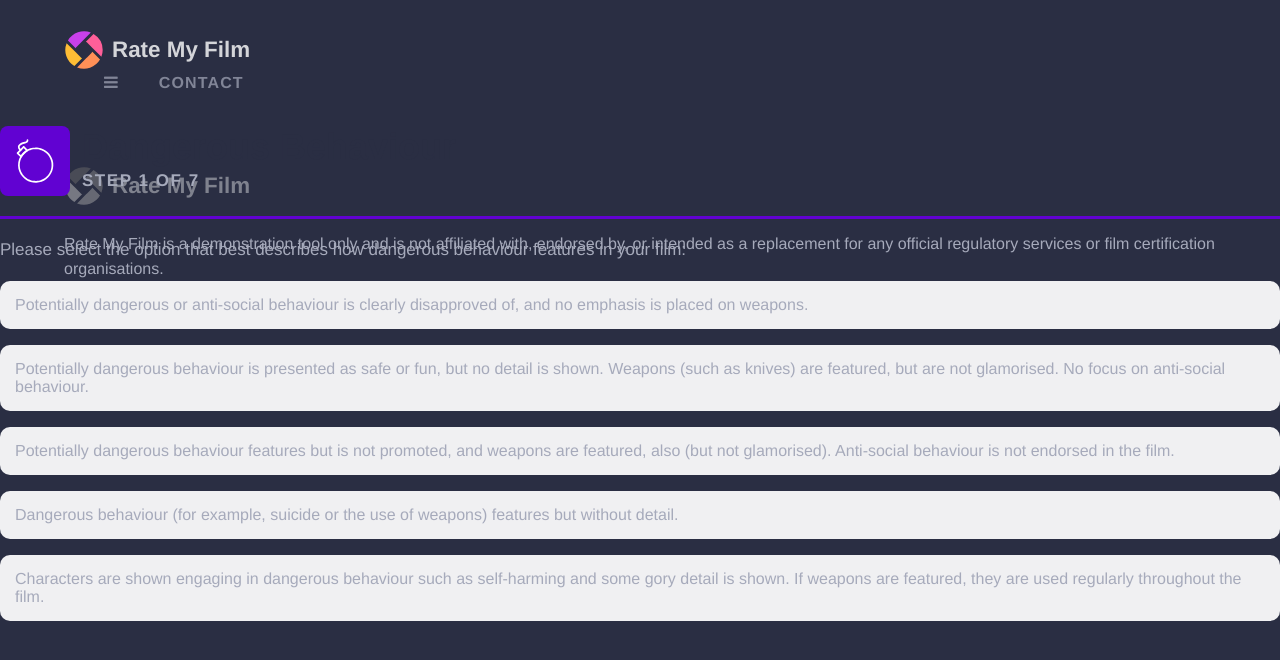
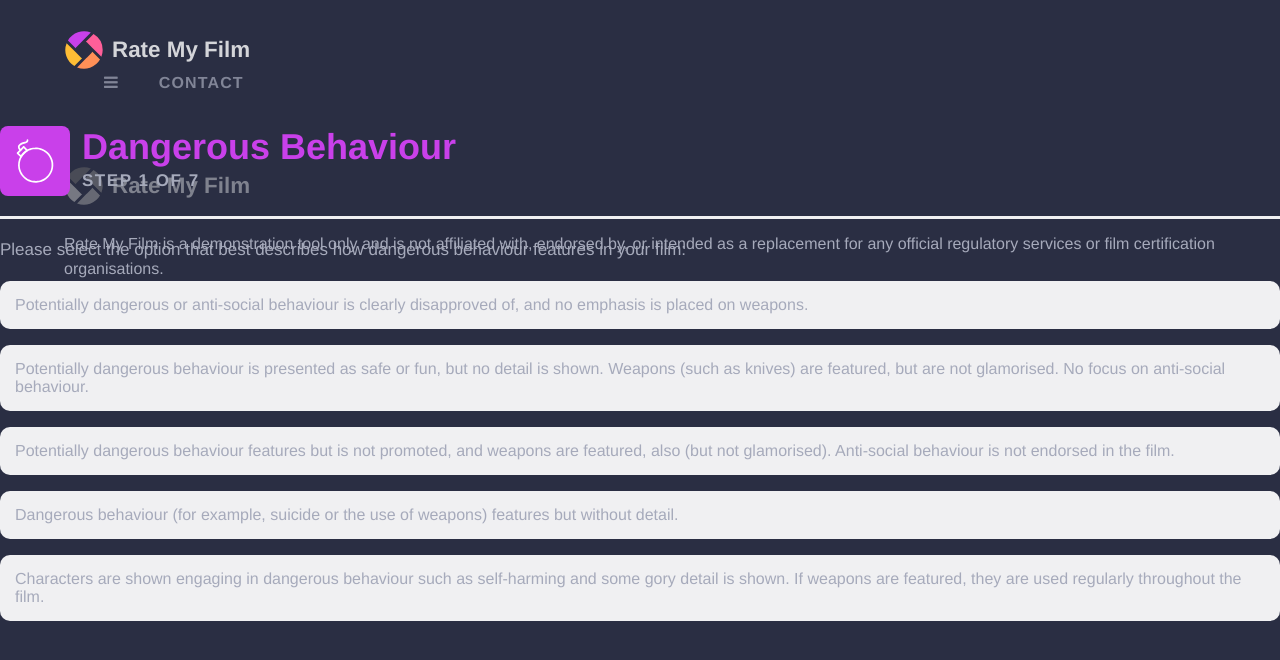
Before and after one commit to pranjalshikhar/redeye, a React (Create React App) app: page / in a window 1280 px wide. Both pictures are taken after a click on the button "GET STARTED". Shown: the top 660 px of the page. Built offline with nearby package versions, Linux system fonts and the light colour scheme.

Commit message:
Dark design added

```diff
--- a/src/components/Content.jsx
+++ b/src/components/Content.jsx
@@ -13,7 +13,7 @@ const topics = [
   {
     id: 0,
     icon: <DangerIcon fill="#fff" />,
-    color: "#6102d2",
+    color: "#c940ea",
     categoryTitle: "Dangerous Behaviour",
     categoryDescription:
       "Please select the option that best describes how dangerous behaviour features in your film:",
@@ -49,7 +49,7 @@ const topics = [
   {
     id: 1,
     icon: <DiscriminationIcon fil="#fff" />,
-    color: "#fe346e",
+    color: "#ff5f99",
     categoryTitle: "Discrimination",
     categoryDescription:
       "Please select the option that best describes how discrimination features in your film:",
@@ -84,7 +84,7 @@ const topics = [
   {
     id: 2,
     icon: <DrugsIcon fil="#fff" />,
-    color: "#fcdb00",
+    color: "#ff9057",
     categoryTitle: "Drugs",
     categoryDescription:
       "Please select the option that best describes how drugs feature in your film:",
@@ -116,7 +116,7 @@ const topics = [
   {
     id: 3,
     icon: <LnaguageIcon fil="#fff" />,
-    color: "#0cd68a",
+    color: "#febd35",
     categoryTitle: "Bad Language",
     categoryDescription:
       "Please select the option that best describes how bad language features in your film:",
@@ -150,7 +150,7 @@ const topics = [
   {
     id: 4,
     icon: <SexNudityIcon fil="#fff" />,
-    color: "#2238af",
+    color: "#3598fe",
     categoryTitle: "Sex and Nudity",
     categoryDescription:
       "Please select the option that best describes how sex or nudity feature in your film:",
@@ -185,7 +185,7 @@ const topics = [
   {
     id: 5,
     icon: <ThreatHorrorIcon fil="#fff" />,
-    color: "#fe346e",
+    color: "#c940ea",
     categoryTitle: "Threat and Horror",
     categoryDescription:
       "Please select the option that best describes how threat or horror feature in your film:",
@@ -221,7 +221,7 @@ const topics = [
   {
     id: 6,
     icon: <ViolenceIcon fil="#fff" />,
-    color: "#6102d2",
+    color: "#ff5f99",
     categoryTitle: "Violence",
     categoryDescription:
       "Please select the option that best describes how violence features in your film:",
--- a/src/components/FinalRating.jsx
+++ b/src/components/FinalRating.jsx
@@ -57,10 +57,6 @@ const FinalRating = ({ finalAgeRating, ratingColor, ratingsList, answers }) => {
         <div className="rating-section">
           {finalAgeRating || finalAgeRating === 0 ? (
             <>
-              <div className="icon">
-                <RatingGraphic />
-              </div>
-
               <div className="title">
                 <h2>
                   Your film is suitable for{" "}
@@ -99,34 +95,6 @@ const FinalRating = ({ finalAgeRating, ratingColor, ratingsList, answers }) => {
           )}
         </div>
       </div>
-
-      {/* <div className="content-box mb-30">
-            <div className="category-section">
-                <h3>Ratings by Category</h3>
-                <div className="category-item-container">
-                  {answers.map((answer, i) => (
-                    <div key={i} className="category-item">
-
-                    {
-                    (answer.categoryRating === "U") ?
-                    ( <AnyAgeIcon />) :
-                    (answer.categoryRating === "PG") ?
-                    ( <ChildrenWithParentsIcon />) :
-                    (answer.categoryRating === "12") ?
-                    ( <OlderChildrenIcon />) :
-                    (answer.categoryRating === "15") ?
-                    ( <TeenagersIcon />) :
-                    (answer.categoryRating === "18") ?
-                    ( <AdultsIcon />) :
-                    null
-                    }
-
-                        <p>{answer.categoryTitle}</p>
-                    </div>
-                  ))}
-                </div>
-            </div>
-          </div> */}
 
       <div className="content-box">
         <div className="other-films-section">
--- a/src/components/Questions.jsx
+++ b/src/components/Questions.jsx
@@ -11,13 +11,7 @@ function determineClasses(indexes, cardIndex) {
   return "inactive";
 }
 
-const Questions = ({
-  topics,
-  handleAnswerOptionClick,
-  i,
-  currentTopic,
-  setCurrentTopic,
-}) => {
+const Questions = ({ topics, handleAnswerOptionClick, i }) => {
   const [indexes, setIndexes] = useState({
     previousIndex: 0,
     currentIndex: 0,
@@ -54,15 +48,12 @@ const Questions = ({
               key={topic.id}
               className={`card ${determineClasses(indexes, index)}`}
             >
-              <div
-                className="question-section"
-                style={{ borderColor: topic.color }}
-              >
+              <div className="question-section">
                 <div className="icon" style={{ backgroundColor: topic.color }}>
                   {topic.icon}
                 </div>
                 <div className="title">
-                  <h2>{topic.categoryTitle}</h2>
+                  <h2 style={{ color: topic.color }}>{topic.categoryTitle}</h2>
                   <div className="count">
                     Step {topic.id + 1} of {topics.length}
                   </div>
```
